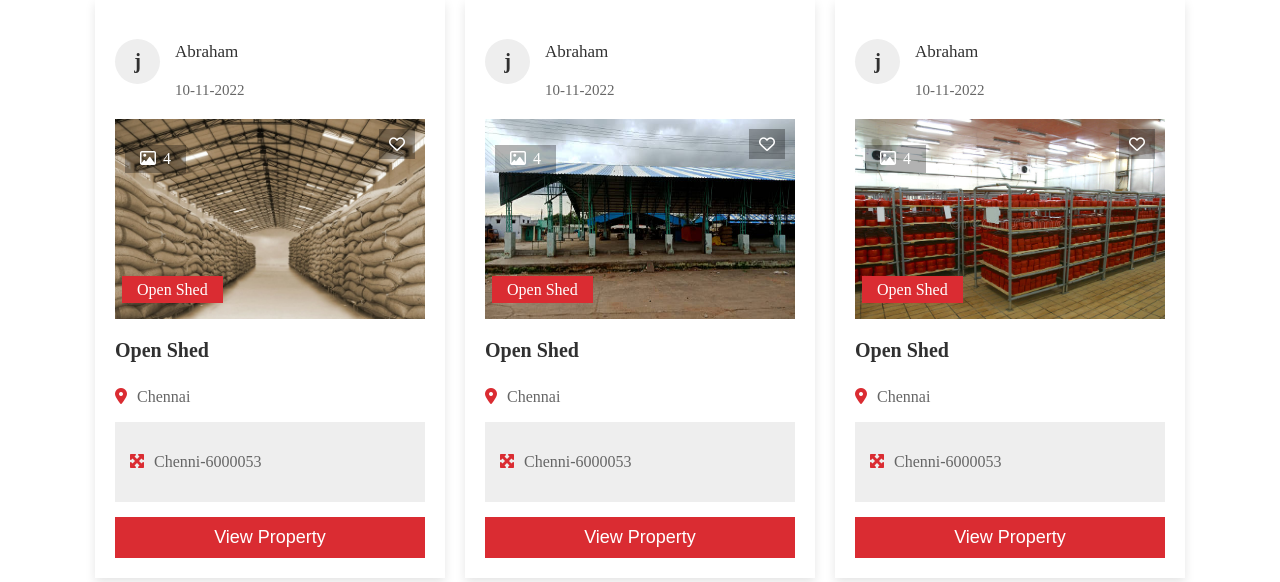
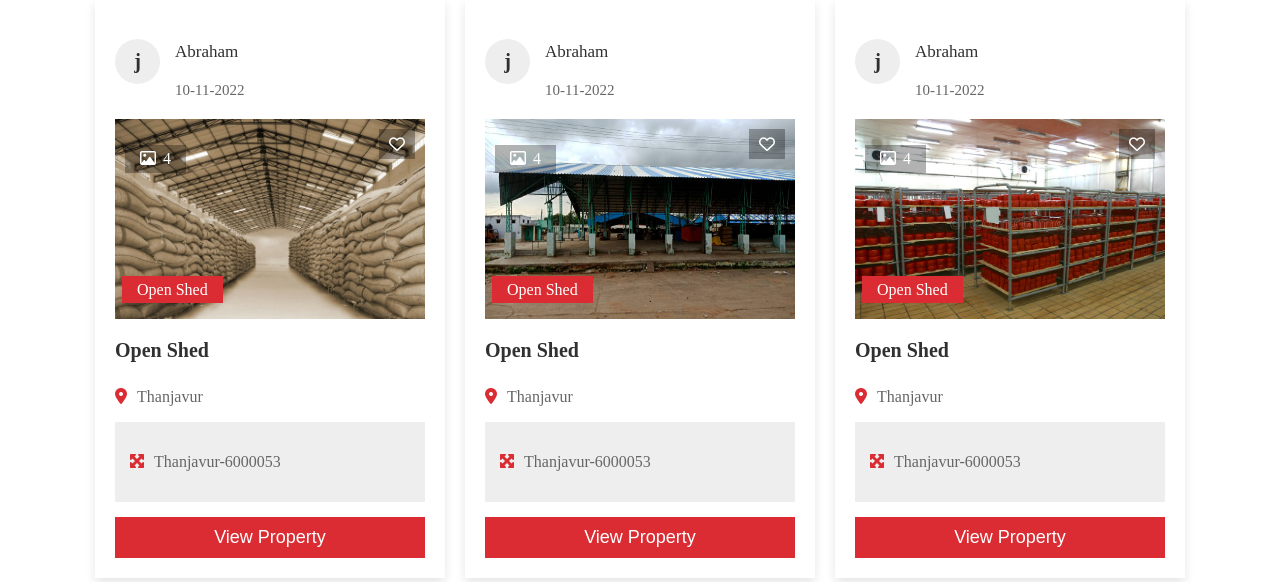
Before and after one commit to thecodingfreake/storageagri.github.io, a Django app: page / in a window 1280 px wide. Shown: the part 811-1393 px from the top of the page. Run offline with Django 4.2, Linux system fonts and the light colour scheme.

Commit message:
Update frontpage.html

```diff
--- a/realestate/templates/frontpage.html
+++ b/realestate/templates/frontpage.html
@@ -76,12 +76,13 @@
                  <img src="{%static 'closed 7.jpeg' %}" alt="">
               </div>
               <h3 class="name" id="a1">Open Shed</h3>
-              <p class="location" ><i class="fas fa-map-marker-alt" ></i><span>Chennai</span></p>
+              <p class="location" ><i class="fas fa-map-marker-alt" ></i><span>Thanjavur</span></p>
               <div class="flex">
-                 <p id="a12"><i class="fas fa-maximize"></i><span>Chenni-6000053</span></p>
+                 <p id="a12"><i class="fas fa-maximize"></i><span>Thanjavur-6000053</span></p>
               </div>
               <form action="viewproperty" method="post">
-              <button class="btn" name="property" value="{{op.id}},{{op.are}}">view property</button>
+              {% csrf_token %}
+              <button class="btn" name="property" value="8,Thanjavur">view property</button>
            </form>
            </div>
 
@@ -102,12 +103,13 @@
                   <img src="{%static 'open3.jpg' %}" alt="">
                </div>
                <h3 class="name" id="a1">Open Shed</h3>
-               <p class="location" ><i class="fas fa-map-marker-alt" ></i><span>Chennai</span></p>
+               <p class="location" ><i class="fas fa-map-marker-alt" ></i><span>Thanjavur</span></p>
                <div class="flex">
-                  <p id="a12"><i class="fas fa-maximize"></i><span>Chenni-6000053</span></p>
+                  <p id="a12"><i class="fas fa-maximize"></i><span>Thanjavur-6000053</span></p>
                </div>
                <form action="viewproperty" method="post">
-               <button class="btn" name="property" value="{{op.id}},{{op.are}}">view property</button>
+               {% csrf_token %}
+                   <button class="btn" name="property" value="8,Thanjavur">view property</button>
             </form>
             </div>
             <div class="box">
@@ -127,12 +129,13 @@
                   <img src="{%static 'cold2.jpg' %}" alt="">
                </div>
                <h3 class="name" id="a1">Open Shed</h3>
-               <p class="location" ><i class="fas fa-map-marker-alt" ></i><span>Chennai</span></p>
+               <p class="location" ><i class="fas fa-map-marker-alt" ></i><span>Thanjavur</span></p>
                <div class="flex">
-                  <p id="a12"><i class="fas fa-maximize"></i><span>Chenni-6000053</span></p>
+                  <p id="a12"><i class="fas fa-maximize"></i><span>Thanjavur-6000053</span></p>
                </div>
                <form action="viewproperty" method="post">
-               <button class="btn" name="property" value="{{op.id}},{{op.are}}">view property</button>
+                   {% csrf_token %}
+               <button class="btn" name="property" value="8,Thanjavur">view property</button>
             </form>
             </div>
          </div>
```
